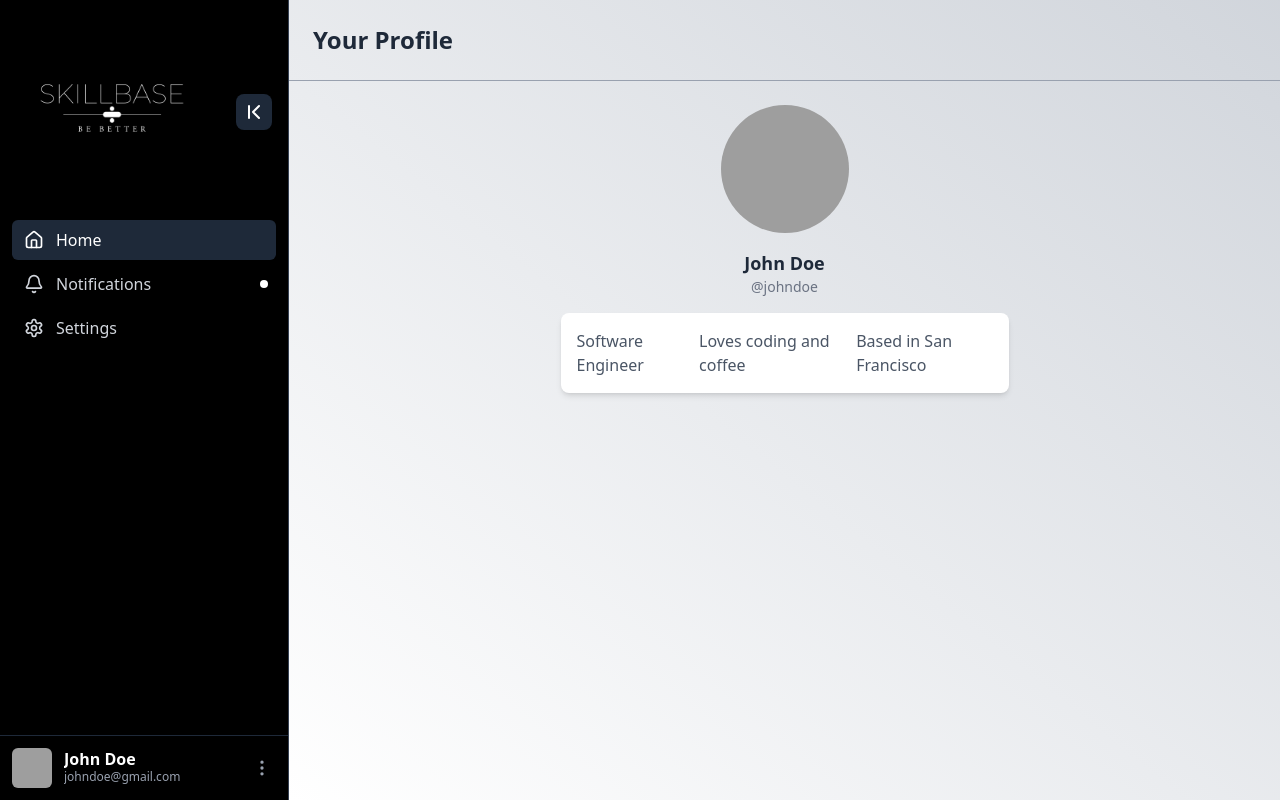
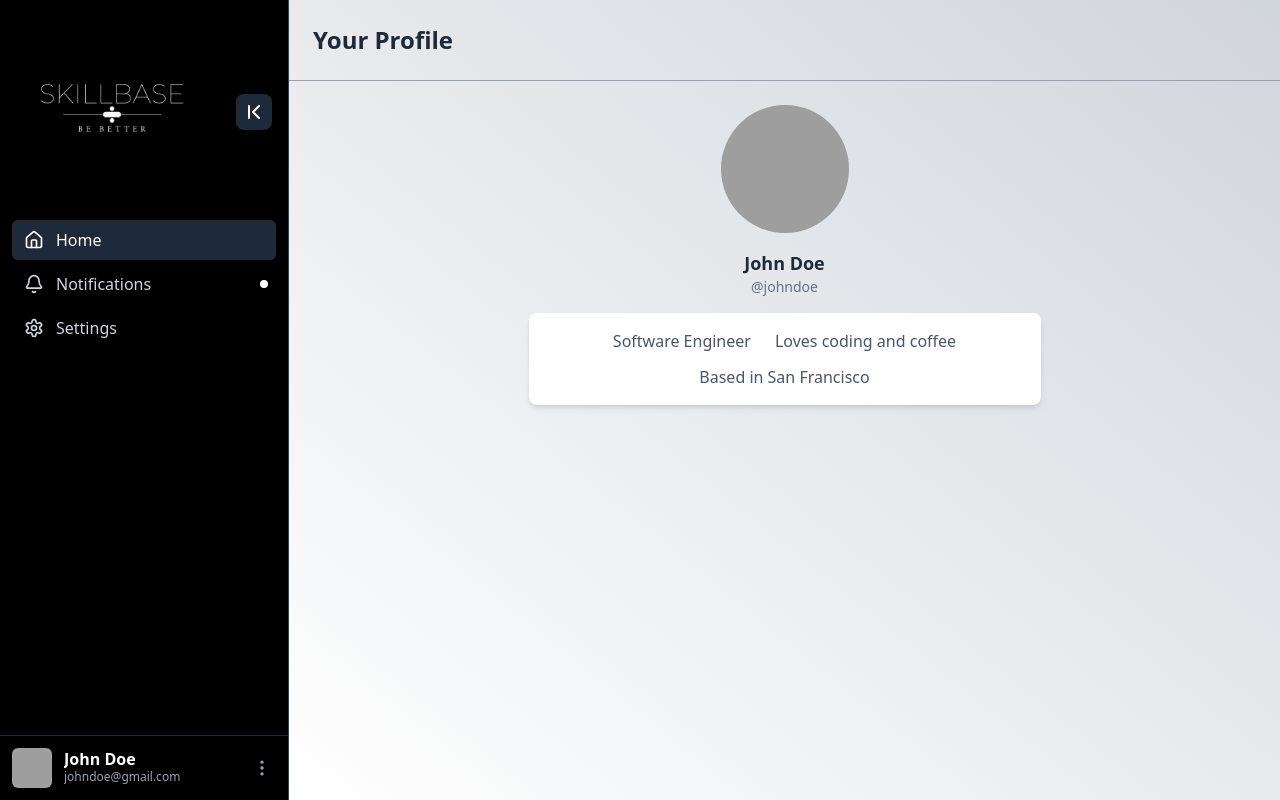
Before and after one commit to zahntheo/Skillbase, a React (Vite) app in the folder client/: page /home in a window 1280 px wide. Built offline with nearby package versions, Linux system fonts and the light colour scheme; grey boxes are pictures that could not be loaded.

Commit message:
added changes from lokal

```diff
--- a/client/src/pages/Home/HomePage.tsx
+++ b/client/src/pages/Home/HomePage.tsx
@@ -34,12 +34,12 @@ export default function HomePage() {
           </div>
 
           {/* Profilbeschreibung */}
-    <div className="flex justify-center items-center bg-white p-4 rounded-lg shadow-md space-x-3 w-full max-w-md mx-auto">
+          <div className="flex flex-wrap justify-center items-center bg-white p-4 rounded-lg shadow-md gap-x-6 gap-y-3 w-full max-w-lg mx-auto">
             <p className="text-gray-600">Software Engineer</p>
             <p className="text-gray-600">Loves coding and coffee</p>
             <p className="text-gray-600">Based in San Francisco</p>
+          </div>
 
-    </div>
         </div>
       </main>
 
```
Also changed, not shown: 1 other file (tests, documents, lock files or other folders). Lines whose indentation alone changed are shown as unchanged.
